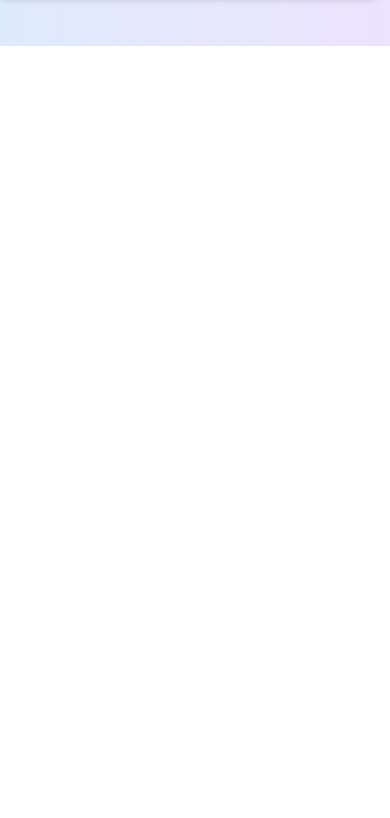
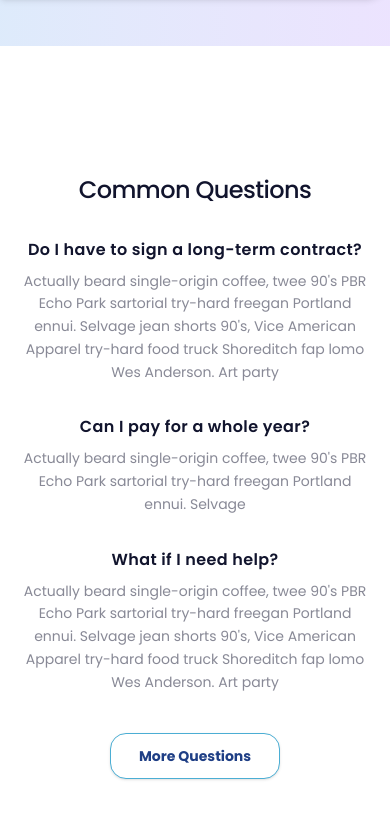
Before and after one commit to smbmunna/remote-recruit, a React (Vite) app: page / in a window 390 px wide. Shown: the part 4216-5034 px from the top of the page. Before the commit the page ends 4582 px from the top, so only its background shows below. Built offline with nearby package versions, Linux system fonts and the light colour scheme.

Commit message:
faq responsive

```diff
--- a/src/App.jsx
+++ b/src/App.jsx
@@ -24,16 +24,14 @@ function App() {
       <Fees />
       <Showcase />
       <SignUp />
-      {/* <FAQ/>  */}
+      <FAQ />
 
       {/* footer container */}
       <div
         className="bg-cover bg-top bg-no-repeat w-full flex flex-col justify-between mt-80 relative"
         style={{ backgroundImage: `url(${footerBg})` }}
       >
-        <div className="-mt-[270px] relative z-20">
-          {/* <Help /> */}
-        </div>
+        <div className="-mt-[270px] relative z-20">{/* <Help /> */}</div>
 
         {/* <Footer /> */}
       </div>
--- a/src/components/FAQ.jsx
+++ b/src/components/FAQ.jsx
@@ -18,39 +18,34 @@ export default function FAQ() {
   ];
 
   return (
-    <section className="max-w-7xl mx-auto px-6 py-16 text-left">
-      {/* 1. Optional Badge Integration (If you want the Global Reach style badge above the title) */}
-      {/* <div className="mb-4">
-        <span className="inline-block bg-[#CCEEFF] text-[#374151] text-sm font-semibold px-5 py-2 rounded-full tracking-wide">
-          FAQ
-        </span>
-      </div> */}
 
-      {/* 2. Main Section Title */}
-      <h2 className="text-[#11142D] text-[40px] font-medium tracking-tight mb-12">
+    <section className="max-w-4xl md:max-w-7xl mx-auto px-4 sm:px-6 lg:px-8 py-12 md:py-20 text-center sm:text-left">
+
+      <h2 className="text-[#11142D] text-2xl sm:text-3xl md:text-[40px] font-medium tracking-tight mb-8 md:mb-12">
         Common Questions
       </h2>
 
-      {/* 3. FAQ List Block */}
-      <div className="flex flex-col gap-10 mb-12">
+      <div className="flex flex-col gap-8 md:gap-10 mb-10 md:mb-12">
         {faqs.map((faq, index) => (
-          <div key={index} className="flex flex-col gap-3">
-            {/* Question */}
-            <h3 className="text-[#11142D] text-lg font-medium tracking-wide">
+          <div key={index} className="flex flex-col gap-2 md:gap-3 max-w-3xl md:max-w-7xl">
+
+            <h3 className="text-[#11142D] text-base sm:text-lg font-semibold sm:font-medium tracking-wide">
               {faq.question}
             </h3>
-            {/* Answer (Using the muted 50% opacity styling we designed earlier) */}
-            <p className="text-[#11142D]/50 text-[19px] leading-relaxed max-w-3xl">
+
+
+            <p className="text-[#11142D]/50 text-sm sm:text-base md:text-[19px] leading-relaxed">
               {faq.answer}
             </p>
           </div>
         ))}
       </div>
 
-      {/* 4. "More Questions" Outline Button */}
-      <button className="inline-block px-7 py-3 border border-[#4BAED4] text-[#1E3E85] font-bold text-sm rounded-2xl bg-white hover:bg-[#CCEEFF]/20 active:scale-[0.98] transition-all duration-200 shadow-sm">
-        More Questions
-      </button>
+      <div className="flex justify-center sm:justify-start">
+        <button className="inline-block px-7 py-3 border border-[#4BAED4] text-[#1E3E85] font-bold text-sm rounded-2xl bg-white hover:bg-[#CCEEFF]/20 active:scale-[0.98] transition-all duration-200 shadow-sm cursor-pointer">
+          More Questions
+        </button>
+      </div>
     </section>
   );
 }
```
